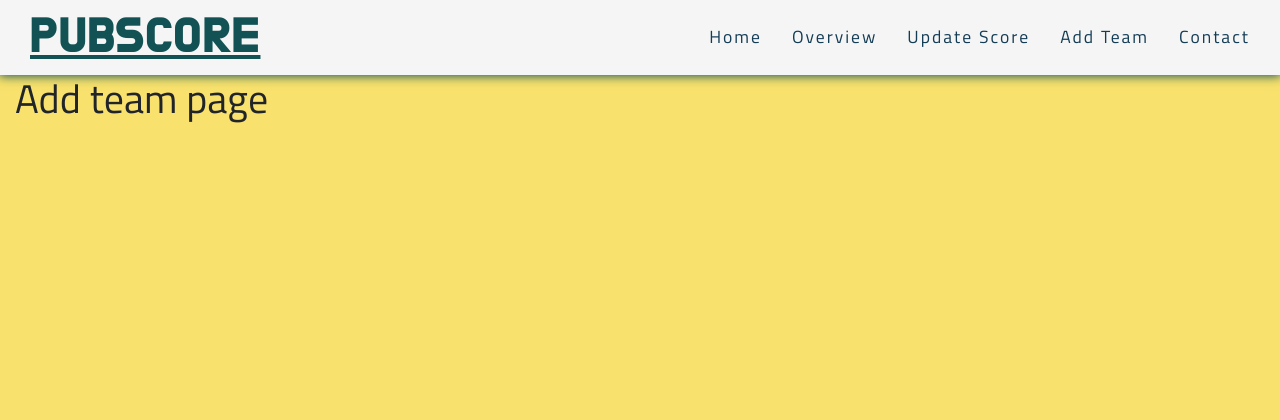
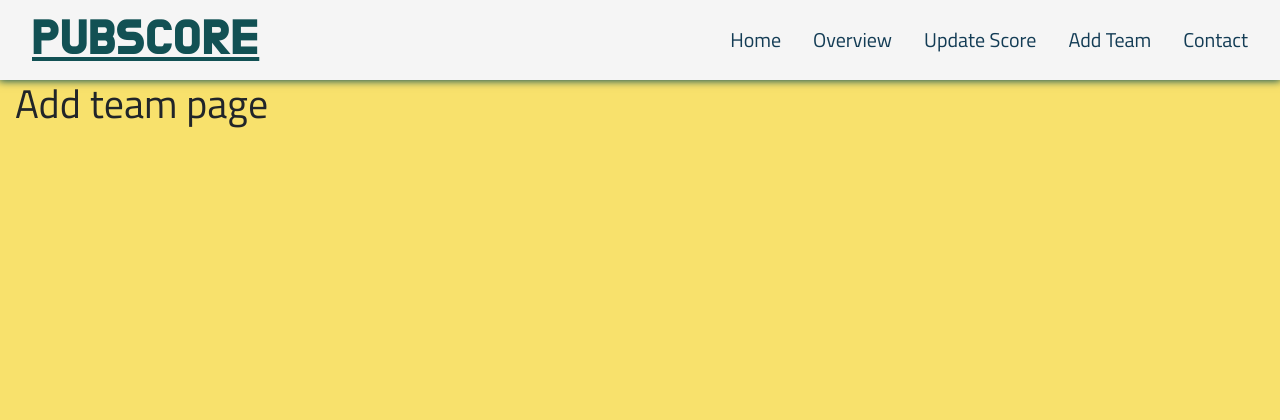
Before and after one commit to Code-Institute-Submissions/PubScore, a Flask app: page /addteam in a window 1280 px wide. Shown: the top 420 px of the page. Run offline with Flask 2, Linux system fonts and the light colour scheme; some libraries are stand-ins or nearby versions.

Commit message:
Replace css in px for rem

```diff
--- a/static/css/style.css
+++ b/static/css/style.css
@@ -19,19 +19,19 @@ body {
 /*--------------------------------------------------Header*/
 
 header {
-    height: 75px;
+    height: 5rem;
 }
 
 .navbar {
-    height: 75px;
+    height: 5rem;
     background: #F5F5F5;
     position: fixed;
-    right: 0px;
-    left: 0px;
-    top: 0px;
+    right: 0;
+    left: 0;
+    top: 0;
     padding: 0;
     margin: 0;
-    box-shadow: 0px 0px 10px 1px #125154;
+    box-shadow: 0 0 0.5rem 0.05rem #125154;
 }
 
 .navbar-brand {
@@ -39,11 +39,11 @@ header {
     text-transform: uppercase;
     text-decoration: underline;
     color: #125154;
-    letter-spacing: 2px;
+    letter-spacing: 0.1rem;
     font-weight: 600;
     float: left;
     font-size: 3rem;
-    margin-left: 30px;
+    margin-left: 2rem;
     margin-right: 0;
     position: fixed;
 }
@@ -53,11 +53,10 @@ header {
 }
 
 .nav-link {
-    font-size: 110%;
-    letter-spacing: 2px;
+    font-size: 1.25rem;
     text-decoration: none;
     padding: 0 !important;
-    margin-right: 30px;
+    margin-right: 2rem;
     color: #133C55;
 }
 
```
